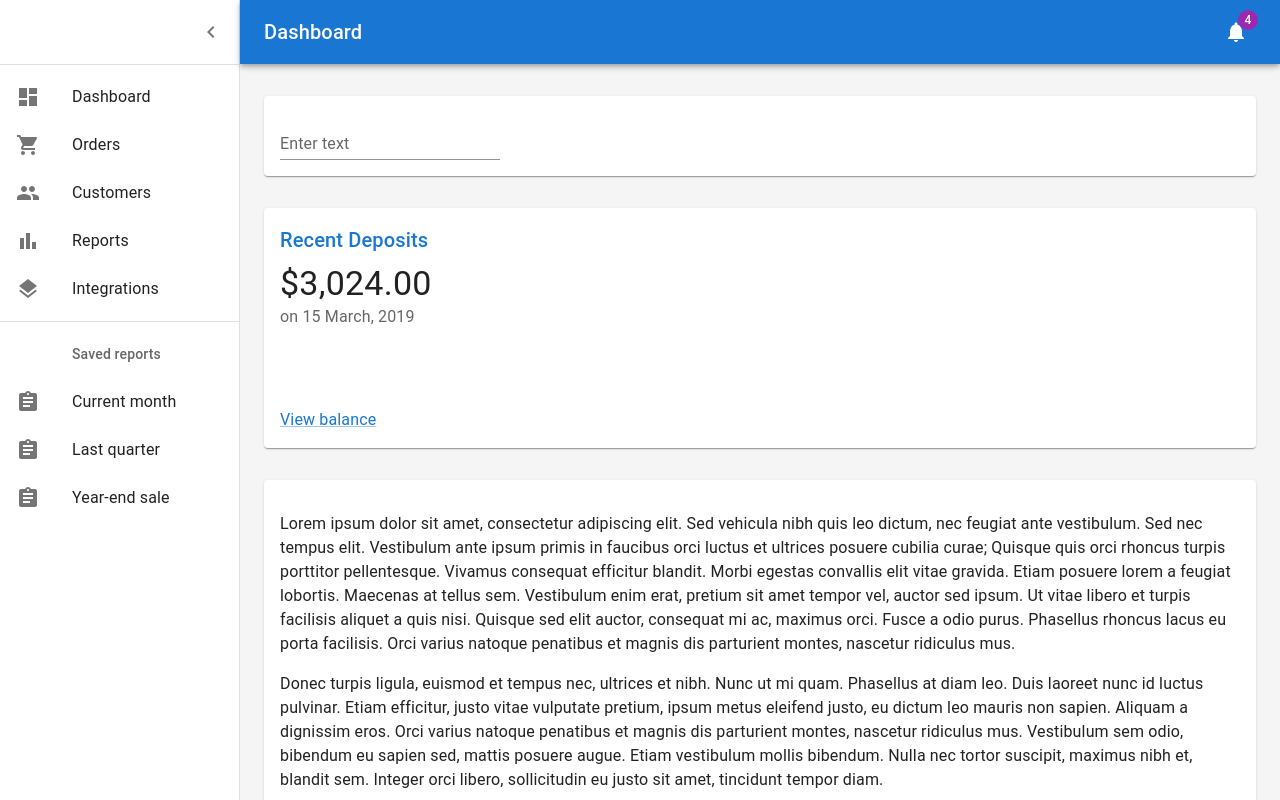
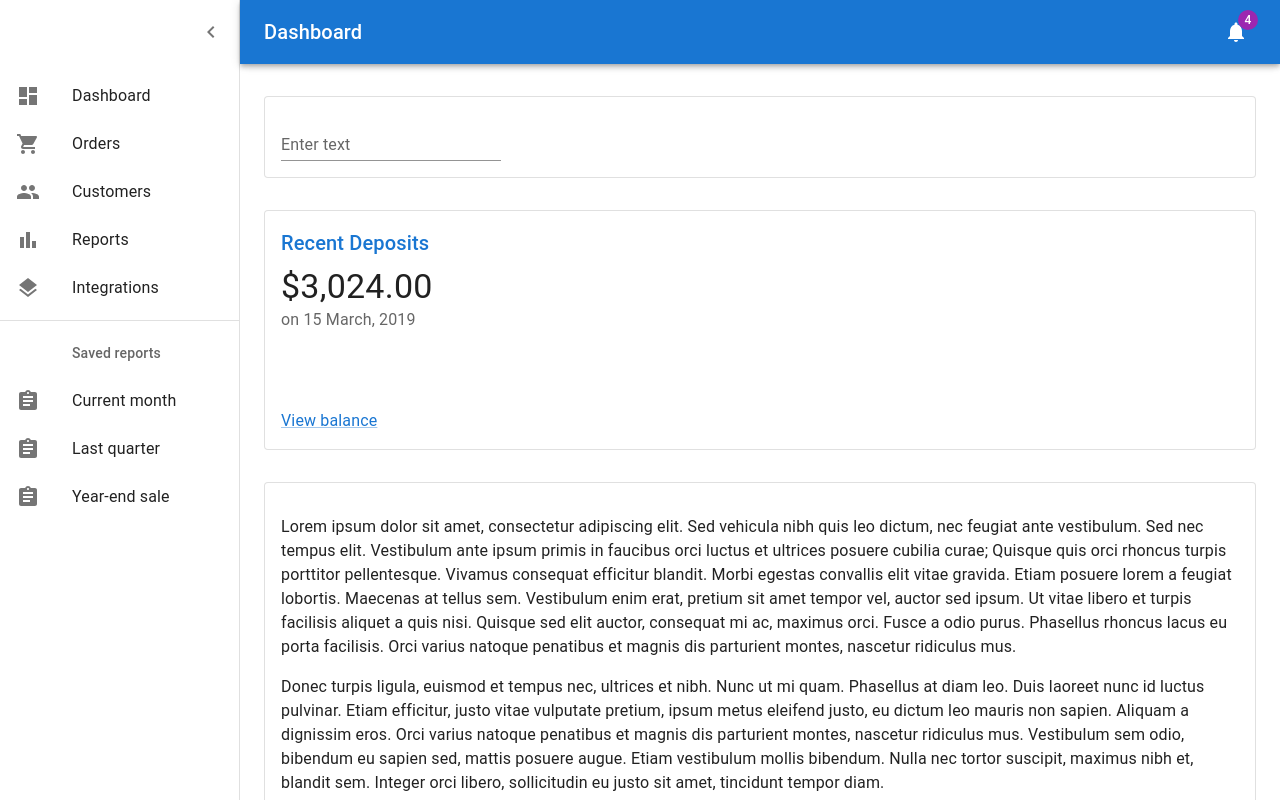
Before and after one commit to cherewaty/mui-ipad-layouts, a React (Create React App) app: page / in a window 1280 px wide. Built offline with nearby package versions, Linux system fonts and the light colour scheme.

Commit message:
Improve color scheme

```diff
--- a/src/App.js
+++ b/src/App.js
@@ -1,25 +1,47 @@
+import { useMemo } from "react";
+import useMediaQuery from "@mui/material/useMediaQuery";
+import { createTheme, ThemeProvider } from "@mui/material/styles";
+import { deepmerge } from "@mui/utils";
+import CssBaseline from "@mui/material/CssBaseline";
 import Dashboard from "./Dashboard/Dashboard";
 
+const dark = {
+  background: {
+    default: "#151c24",
+    paper: "#151c24",
+  },
+};
+
+const light = {};
+
+export const createModeTheme = (mode) => {
+  const tokens = {
+    palette: mode === "dark" ? dark : light,
+  };
+
+  return createTheme(
+    deepmerge(tokens, {
+      palette: {
+        mode,
+      },
+    })
+  );
+};
+
 function App() {
-  // return (
-  //   <div className="App">
-  //     <header className="App-header">
-  //       <img src={logo} className="App-logo" alt="logo" />
-  //       <p>
-  //         Edit <code>src/App.js</code> and save to reload.
-  //       </p>
-  //       <a
-  //         className="App-link"
-  //         href="https://reactjs.org"
-  //         target="_blank"
-  //         rel="noopener noreferrer"
-  //       >
-  //         Learn React
-  //       </a>
-  //     </header>
-  //   </div>
-  // );
-  return <Dashboard />;
+  const prefersDarkMode = useMediaQuery("(prefers-color-scheme: dark)");
+
+  const theme = useMemo(
+    () => createModeTheme(prefersDarkMode ? "dark" : "light"),
+    [prefersDarkMode]
+  );
+
+  return (
+    <ThemeProvider theme={theme}>
+      <CssBaseline />
+      <Dashboard />
+    </ThemeProvider>
+  );
 }
 
 export default App;
--- a/src/Dashboard/Dashboard.js
+++ b/src/Dashboard/Dashboard.js
@@ -1,7 +1,6 @@
 import * as React from "react";
-import { styled, createTheme, ThemeProvider } from "@mui/material/styles";
-import useMediaQuery from "@mui/material/useMediaQuery";
-import CssBaseline from "@mui/material/CssBaseline";
+import { styled } from "@mui/material/styles";
+
 import MuiDrawer from "@mui/material/Drawer";
 import Box from "@mui/material/Box";
 import MuiAppBar from "@mui/material/AppBar";
@@ -90,20 +89,7 @@ function DashboardContent() {
     setOpen(!open);
   };
 
-  const prefersDarkMode = useMediaQuery("(prefers-color-scheme: dark)");
-
-  const mdTheme = React.useMemo(
-    () =>
-      createTheme({
-        palette: {
-          mode: prefersDarkMode ? "dark" : "light",
-        },
-      }),
-    [prefersDarkMode]
-  );
-
   return (
-    <ThemeProvider theme={mdTheme}>
     <Box
       sx={{
         display: "flex",
@@ -114,7 +100,6 @@ function DashboardContent() {
         right: 0,
       }}
     >
-        <CssBaseline />
       <AppBar position="absolute" open={open}>
         <Toolbar
           sx={{
@@ -162,7 +147,6 @@ function DashboardContent() {
             <ChevronLeftIcon />
           </IconButton>
         </Toolbar>
-          <Divider />
         <List component="nav">
           {mainListItems}
           <Divider sx={{ my: 1 }} />
@@ -172,10 +156,6 @@ function DashboardContent() {
       <Box
         component="main"
         sx={{
-            backgroundColor: (theme) =>
-              theme.palette.mode === "light"
-                ? theme.palette.grey[100]
-                : theme.palette.grey[900],
           flexGrow: 1,
           // height: "100vh",
           overflow: "auto",
@@ -183,7 +163,7 @@ function DashboardContent() {
       >
         <Toolbar />
         <Container maxWidth="lg" sx={{ mt: 4, mb: 4 }}>
-            <Paper sx={{ p: 2, marginBottom: 4 }}>
+          <Paper sx={{ p: 2, marginBottom: 4 }} variant="outlined">
             <TextField label="Enter text" variant="standard" />
           </Paper>
 
@@ -196,82 +176,80 @@ function DashboardContent() {
               height: 240,
               marginBottom: 4,
             }}
+            variant="outlined"
           >
             <Deposits />
           </Paper>
 
-            <Paper sx={{ p: 2 }}>
+          <Paper sx={{ p: 2 }} variant="outlined">
             <p>
               Lorem ipsum dolor sit amet, consectetur adipiscing elit. Sed
               vehicula nibh quis leo dictum, nec feugiat ante vestibulum. Sed
               nec tempus elit. Vestibulum ante ipsum primis in faucibus orci
               luctus et ultrices posuere cubilia curae; Quisque quis orci
-                rhoncus turpis porttitor pellentesque. Vivamus consequat
-                efficitur blandit. Morbi egestas convallis elit vitae gravida.
-                Etiam posuere lorem a feugiat lobortis. Maecenas at tellus sem.
-                Vestibulum enim erat, pretium sit amet tempor vel, auctor sed
-                ipsum. Ut vitae libero et turpis facilisis aliquet a quis nisi.
-                Quisque sed elit auctor, consequat mi ac, maximus orci. Fusce a
-                odio purus. Phasellus rhoncus lacus eu porta facilisis. Orci
-                varius natoque penatibus et magnis dis parturient montes,
-                nascetur ridiculus mus.
+              rhoncus turpis porttitor pellentesque. Vivamus consequat efficitur
+              blandit. Morbi egestas convallis elit vitae gravida. Etiam posuere
+              lorem a feugiat lobortis. Maecenas at tellus sem. Vestibulum enim
+              erat, pretium sit amet tempor vel, auctor sed ipsum. Ut vitae
+              libero et turpis facilisis aliquet a quis nisi. Quisque sed elit
+              auctor, consequat mi ac, maximus orci. Fusce a odio purus.
+              Phasellus rhoncus lacus eu porta facilisis. Orci varius natoque
+              penatibus et magnis dis parturient montes, nascetur ridiculus mus.
             </p>
             <p>
-                Donec turpis ligula, euismod et tempus nec, ultrices et nibh.
-                Nunc ut mi quam. Phasellus at diam leo. Duis laoreet nunc id
-                luctus pulvinar. Etiam efficitur, justo vitae vulputate pretium,
-                ipsum metus eleifend justo, eu dictum leo mauris non sapien.
-                Aliquam a dignissim eros. Orci varius natoque penatibus et
-                magnis dis parturient montes, nascetur ridiculus mus. Vestibulum
-                sem odio, bibendum eu sapien sed, mattis posuere augue. Etiam
-                vestibulum mollis bibendum. Nulla nec tortor suscipit, maximus
-                nibh et, blandit sem. Integer orci libero, sollicitudin eu justo
-                sit amet, tincidunt tempor diam.
+              Donec turpis ligula, euismod et tempus nec, ultrices et nibh. Nunc
+              ut mi quam. Phasellus at diam leo. Duis laoreet nunc id luctus
+              pulvinar. Etiam efficitur, justo vitae vulputate pretium, ipsum
+              metus eleifend justo, eu dictum leo mauris non sapien. Aliquam a
+              dignissim eros. Orci varius natoque penatibus et magnis dis
+              parturient montes, nascetur ridiculus mus. Vestibulum sem odio,
+              bibendum eu sapien sed, mattis posuere augue. Etiam vestibulum
+              mollis bibendum. Nulla nec tortor suscipit, maximus nibh et,
+              blandit sem. Integer orci libero, sollicitudin eu justo sit amet,
+              tincidunt tempor diam.
             </p>
             <p>
-                Duis vitae posuere lacus, quis facilisis nisi. Nunc quis nulla
-                non ligula congue hendrerit. Suspendisse accumsan tortor non
-                metus condimentum, a ultrices dui porta. Aenean imperdiet
-                volutpat augue, vitae suscipit velit gravida non. Nullam risus
-                libero, finibus eget nunc in, molestie auctor augue. Etiam eu
-                justo purus. Sed eget commodo metus, sodales volutpat magna.
-                Aenean molestie, tortor nec elementum tempus, lorem arcu posuere
-                arcu, eu volutpat nulla lacus vel odio. Vivamus fringilla erat
-                nisi, consequat laoreet est eleifend in. Vivamus hendrerit
-                blandit augue at finibus. Maecenas iaculis velit quis facilisis
-                porta. Curabitur sit amet mi elit.
+              Duis vitae posuere lacus, quis facilisis nisi. Nunc quis nulla non
+              ligula congue hendrerit. Suspendisse accumsan tortor non metus
+              condimentum, a ultrices dui porta. Aenean imperdiet volutpat
+              augue, vitae suscipit velit gravida non. Nullam risus libero,
+              finibus eget nunc in, molestie auctor augue. Etiam eu justo purus.
+              Sed eget commodo metus, sodales volutpat magna. Aenean molestie,
+              tortor nec elementum tempus, lorem arcu posuere arcu, eu volutpat
+              nulla lacus vel odio. Vivamus fringilla erat nisi, consequat
+              laoreet est eleifend in. Vivamus hendrerit blandit augue at
+              finibus. Maecenas iaculis velit quis facilisis porta. Curabitur
+              sit amet mi elit.
             </p>
             <p>
-                Duis sit amet felis at tortor luctus ullamcorper. Proin nec
-                justo eget augue feugiat convallis vulputate non ante. Quisque
-                non mollis nulla. Fusce lacinia blandit lacus quis aliquam.
-                Vestibulum ante justo, pretium nec metus ac, lobortis posuere
-                nibh. Etiam consequat mattis justo, vitae consequat eros maximus
-                interdum. Sed rutrum auctor est, sit amet semper libero
-                pellentesque id. Nam facilisis diam ut augue pretium, sed
-                euismod risus tempor. Aenean sagittis, odio ut feugiat
-                fermentum, arcu lectus lobortis justo, vel semper magna erat ac
-                mi. Vivamus eu dolor in ipsum lobortis bibendum. Curabitur massa
-                est, mattis a tempor nec, commodo non dui. Curabitur sit amet
-                posuere est. Nulla vel arcu mollis, mattis elit a, porta magna.
-                Pellentesque erat nulla, viverra laoreet augue in, lacinia
-                consectetur turpis.
+              Duis sit amet felis at tortor luctus ullamcorper. Proin nec justo
+              eget augue feugiat convallis vulputate non ante. Quisque non
+              mollis nulla. Fusce lacinia blandit lacus quis aliquam. Vestibulum
+              ante justo, pretium nec metus ac, lobortis posuere nibh. Etiam
+              consequat mattis justo, vitae consequat eros maximus interdum. Sed
+              rutrum auctor est, sit amet semper libero pellentesque id. Nam
+              facilisis diam ut augue pretium, sed euismod risus tempor. Aenean
+              sagittis, odio ut feugiat fermentum, arcu lectus lobortis justo,
+              vel semper magna erat ac mi. Vivamus eu dolor in ipsum lobortis
+              bibendum. Curabitur massa est, mattis a tempor nec, commodo non
+              dui. Curabitur sit amet posuere est. Nulla vel arcu mollis, mattis
+              elit a, porta magna. Pellentesque erat nulla, viverra laoreet
+              augue in, lacinia consectetur turpis.
             </p>
             <p>
               Sed hendrerit felis quam, sed hendrerit erat ullamcorper vel.
               Vestibulum nibh metus, gravida id sapien ut, placerat luctus
               lacus. Fusce rhoncus felis id justo tincidunt, ac condimentum
               metus hendrerit. Cras vitae malesuada nunc. Curabitur a
-                pellentesque orci, et auctor nulla. Cras vel turpis velit. Duis
-                id ligula at libero accumsan porta in ut dui. Vivamus vitae
-                lacus congue, ornare dui eu, luctus massa. Sed erat massa,
-                elementum id lacinia quis, tincidunt ac justo. In facilisis sed
-                odio sed pulvinar. Interdum et malesuada fames ac ante ipsum
-                primis in faucibus. Sed a tristique mi, quis ullamcorper quam.
-                Cras tempus odio turpis, nec euismod urna vehicula viverra.
-                Quisque id ante augue. In congue, urna placerat suscipit
-                pulvinar, nunc ipsum vestibulum ante, quis dapibus ex sapien ut
-                massa.
+              pellentesque orci, et auctor nulla. Cras vel turpis velit. Duis id
+              ligula at libero accumsan porta in ut dui. Vivamus vitae lacus
+              congue, ornare dui eu, luctus massa. Sed erat massa, elementum id
+              lacinia quis, tincidunt ac justo. In facilisis sed odio sed
+              pulvinar. Interdum et malesuada fames ac ante ipsum primis in
+              faucibus. Sed a tristique mi, quis ullamcorper quam. Cras tempus
+              odio turpis, nec euismod urna vehicula viverra. Quisque id ante
+              augue. In congue, urna placerat suscipit pulvinar, nunc ipsum
+              vestibulum ante, quis dapibus ex sapien ut massa.
             </p>
           </Paper>
 
@@ -279,7 +257,6 @@ function DashboardContent() {
         </Container>
       </Box>
     </Box>
-    </ThemeProvider>
   );
 }
 
```
Lines whose indentation alone changed are shown as unchanged.
